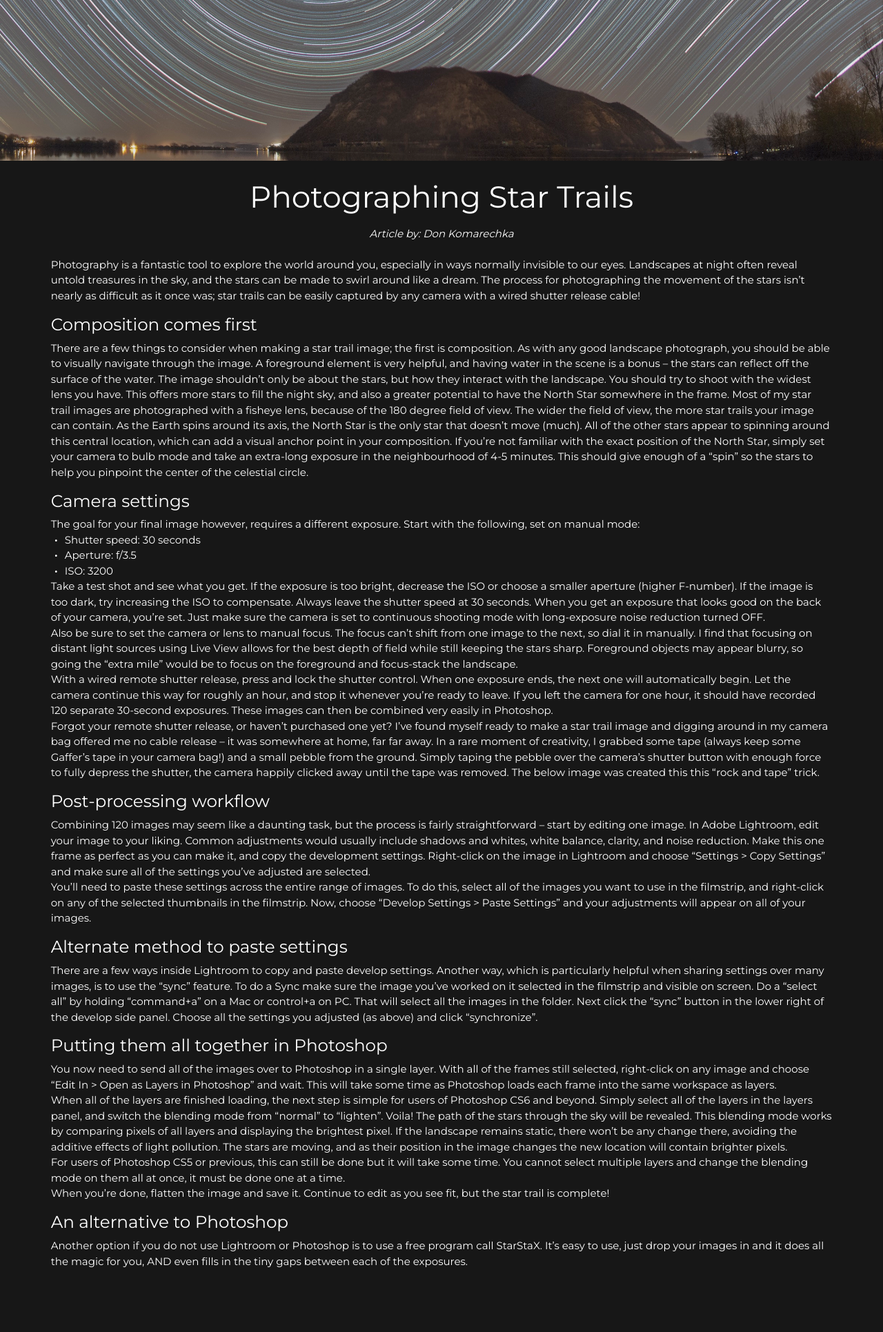
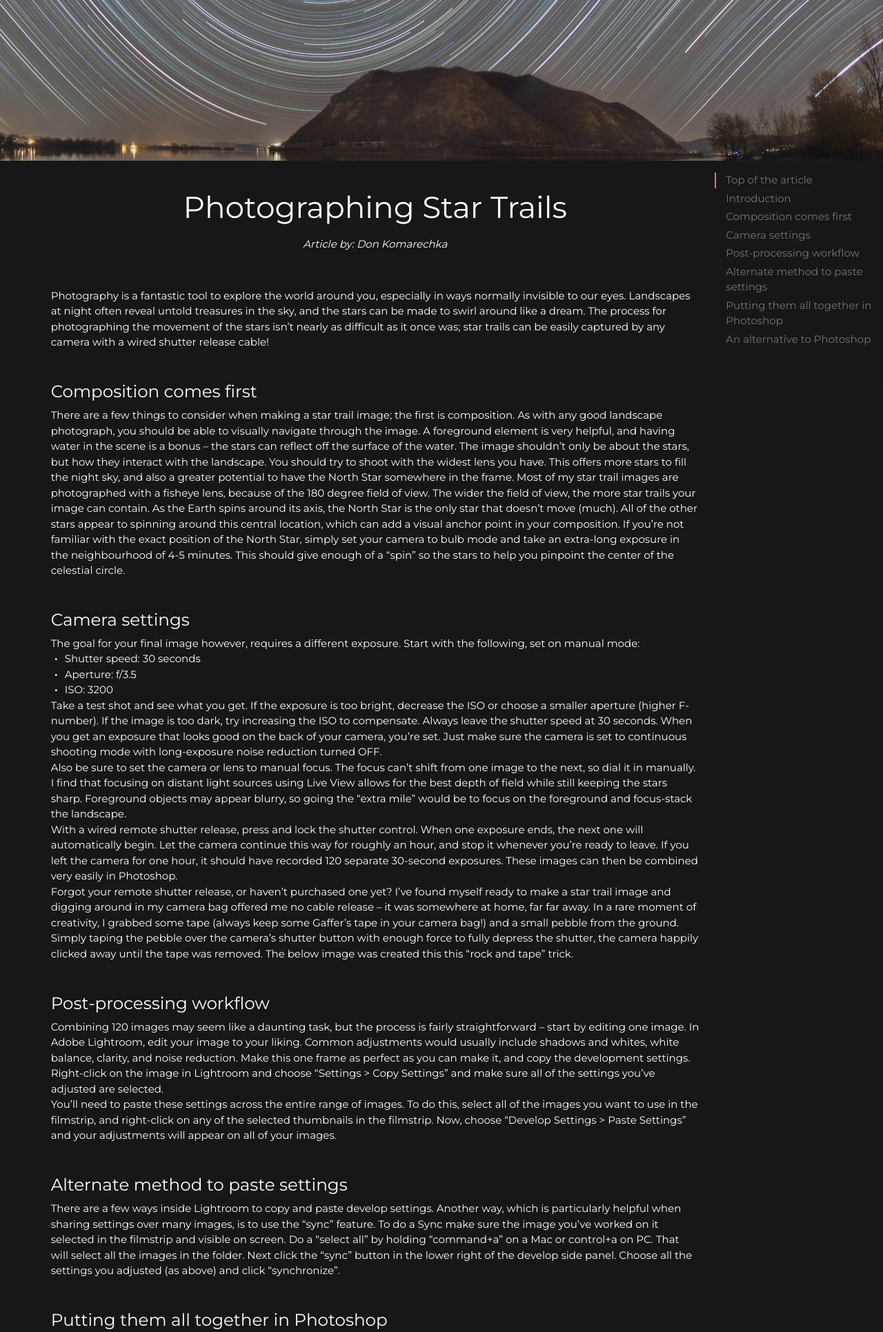
Before and after one commit to SuzanneNL/star-trail-photography, a Flask app: page / in a window 1280 px wide. Shown: the part 311-2242 px from the top of the page at 69% size. Run offline with Flask 2, Linux system fonts and the light colour scheme; some libraries are stand-ins or nearby versions.

Commit message:
Create fixed scrollspy

```diff
--- a/static/js/script.js
+++ b/static/js/script.js
@@ -3,6 +3,9 @@ var currentYear = (new Date).getFullYear();
 $(document).ready(function(){
 $('.sidenav').sidenav({edge: "right"});
 $('.modal').modal();
+$('.scrollspy').scrollSpy({
+    scrollOffset: 0
+    });
 $("#year").text( (new Date).getFullYear() );
 $('.datepicker').datepicker({
     format: "dd mmmm, yyyy",
--- a/templates/index.html
+++ b/templates/index.html
@@ -2,17 +2,24 @@
 {% block content %}
 <div class="container home-page">
     <div class="row">
-        <div class="col m12 s12">
+        <div class="col s12 m9 l10">
+            <div id="title" class="section scrollspy">
                 <h3 class="center-align">Photographing Star Trails</h3>
                 <p class="center-align"><em>Article by: Don Komarechka</em></p>
                 <br>
+            </div>
+            <div id="introduction" class="section scrollspy">
                 <p>Photography is a fantastic tool to explore the world around you, especially in ways normally invisible to our eyes. Landscapes at night often reveal untold treasures in the sky, and the stars can be made to swirl around like a dream. The process for photographing the movement of the stars isn’t nearly as difficult as it once was; star trails can be easily captured by any camera with a wired shutter release cable!</p>
+            </div>
+            <div id="composition" class="section scrollspy">
                 <h5>Composition comes first</h5>
-            There are a few things to consider when making a star trail image; the first is composition. As with any good landscape photograph, you should be able to visually navigate through the image. A foreground element is very helpful, and having water in the scene is a bonus – the stars can reflect off the surface of the water. The image shouldn’t only be about the stars, but how they interact with the landscape.
+                <p>There are a few things to consider when making a star trail image; the first is composition. As with any good landscape photograph, you should be able to visually navigate through the image. A foreground element is very helpful, and having water in the scene is a bonus – the stars can reflect off the surface of the water. The image shouldn’t only be about the stars, but how they interact with the landscape.
                 You should try to shoot with the widest lens you have. This offers more stars to fill the night sky, and also a greater potential to have the North Star somewhere in the frame. Most of my star trail images are photographed with a fisheye lens, because of the 180 degree field of view. The wider the field of view, the more star trails your image can contain.
-            As the Earth spins around its axis, the North Star is the only star that doesn’t move (much). All of the other stars appear to spinning around this central location, which can add a visual anchor point in your composition. If you’re not familiar with the exact position of the North Star, simply set your camera to bulb mode and take an extra-long exposure in the neighbourhood of 4-5 minutes. This should give enough of a “spin” so the stars to help you pinpoint the center of the celestial circle.
+                As the Earth spins around its axis, the North Star is the only star that doesn’t move (much). All of the other stars appear to spinning around this central location, which can add a visual anchor point in your composition. If you’re not familiar with the exact position of the North Star, simply set your camera to bulb mode and take an extra-long exposure in the neighbourhood of 4-5 minutes. This should give enough of a “spin” so the stars to help you pinpoint the center of the celestial circle.</p>
+            </div>
+            <div id="settings" class="section scrollspy">
                 <h5>Camera settings</h5>
-            The goal for your final image however, requires a different exposure. Start with the following, set on manual mode:
+                <p>The goal for your final image however, requires a different exposure. Start with the following, set on manual mode:</p>
                 <ul id="bullet-points">
                     <li>Shutter speed: 30 seconds</li>
                     <li>Aperture: f/3.5</li>
@@ -22,20 +29,40 @@
                 <p>Also be sure to set the camera or lens to manual focus. The focus can’t shift from one image to the next, so dial it in manually. I find that focusing on distant light sources using Live View allows for the best depth of field while still keeping the stars sharp. Foreground objects may appear blurry, so going the “extra mile” would be to focus on the foreground and focus-stack the landscape. </p>
                 <p>With a wired remote shutter release, press and lock the shutter control. When one exposure ends, the next one will automatically begin. Let the camera continue this way for roughly an hour, and stop it whenever you’re ready to leave. If you left the camera for one hour, it should have recorded 120 separate 30-second exposures. These images can then be combined very easily in Photoshop. </p>
                 <p>Forgot your remote shutter release, or haven’t purchased one yet? I’ve found myself ready to make a star trail image and digging around in my camera bag offered me no cable release – it was somewhere at home, far far away. In a rare moment of creativity, I grabbed some tape (always keep some Gaffer’s tape in your camera bag!) and a small pebble from the ground. Simply taping the pebble over the camera’s shutter button with enough force to fully depress the shutter, the camera happily clicked away until the tape was removed. The below image was created this this “rock and tape” trick.</p>
+            </div>
+            <div id="post-processing" class="section scrollspy">
                 <h5>Post-processing workflow</h5>
                 <p>Combining 120 images may seem like a daunting task, but the process is fairly straightforward – start by editing one image. In Adobe Lightroom, edit your image to your liking. Common adjustments would usually include shadows and whites, white balance, clarity, and noise reduction. Make this one frame as perfect as you can make it, and copy the development settings. Right-click on the image in Lightroom and choose “Settings > Copy Settings” and make sure all of the settings you’ve adjusted are selected. </p>
                 <p>You’ll need to paste these settings across the entire range of images. To do this, select all of the images you want to use in the filmstrip, and right-click on any of the selected thumbnails in the filmstrip. Now, choose “Develop Settings > Paste Settings” and your adjustments will appear on all of your images. </p>
+            </div>
+            <div id="alternate-method" class="section scrollspy">
                 <h5>Alternate method to paste settings</h5>
                 <p>There are a few ways inside Lightroom to copy and paste develop settings. Another way, which is particularly helpful when sharing settings over many images, is to use the “sync” feature. To do a Sync make sure the image you’ve worked on it selected in the filmstrip and visible on screen. Do a “select all” by holding “command+a” on a Mac or control+a on PC. That will select all the images in the folder. Next click the “sync” button in the lower right of the develop side panel. Choose all the settings you adjusted (as above) and click “synchronize”. </p>
+            </div>
+            <div id="photoshop" class="section scrollspy">
                 <h5>Putting them all together in Photoshop</h5>
                 <p>You now need to send all of the images over to Photoshop in a single layer. With all of the frames still selected, right-click on any image and choose “Edit In > Open as Layers in Photoshop” and wait. This will take some time as Photoshop loads each frame into the same workspace as layers. </p>
                 <p>When all of the layers are finished loading, the next step is simple for users of Photoshop CS6 and beyond. Simply select all of the layers in the layers panel, and switch the blending mode from “normal” to “lighten”. Voila! The path of the stars through the sky will be revealed. This blending mode works by comparing pixels of all layers and displaying the brightest pixel. If the landscape remains static, there won’t be any change there, avoiding the additive effects of light pollution. The stars are moving, and as their position in the image changes the new location will contain brighter pixels. </p>
                 <p>For users of Photoshop CS5 or previous, this can still be done but it will take some time. You cannot select multiple layers and change the blending mode on them all at once, it must be done one at a time. </p>
                 <p>When you’re done, flatten the image and save it. Continue to edit as you see fit, but the star trail is complete! </p>
+            </div>
+            <div id="alternative" class="section scrollspy">
                 <h5>An alternative to Photoshop</h5>
                 <p>Another option if you do not use Lightroom or Photoshop is to use a free program call StarStaX. It’s easy to use, just drop your images in and it does all the magic for you, AND even fills in the tiny gaps between each of the exposures. </p>
             </div>
         </div>
+        <div class="col hide-on-small-only m3 l2">
+            <ul class="section table-of-contents fixed">
+                <li><a href="#title">Top of the article</a></li>
+                <li><a href="#introduction">Introduction</a></li>
+                <li><a href="#composition">Composition comes first</a></li>
+                <li><a href="#settings">Camera settings</a></li>
+                <li><a href="#post-processing">Post-processing workflow</a></li>
+                <li><a href="#alternate-method">Alternate method to paste settings</a></li>
+                <li><a href="#photoshop">Putting them all together in Photoshop</a></li>
+                <li><a href="#alternative">An alternative to Photoshop</a></li>
+            </ul>
         </div>
-
+    </div>
+</div>
 {% endblock %}
```
Lines whose indentation alone changed are shown as unchanged.
